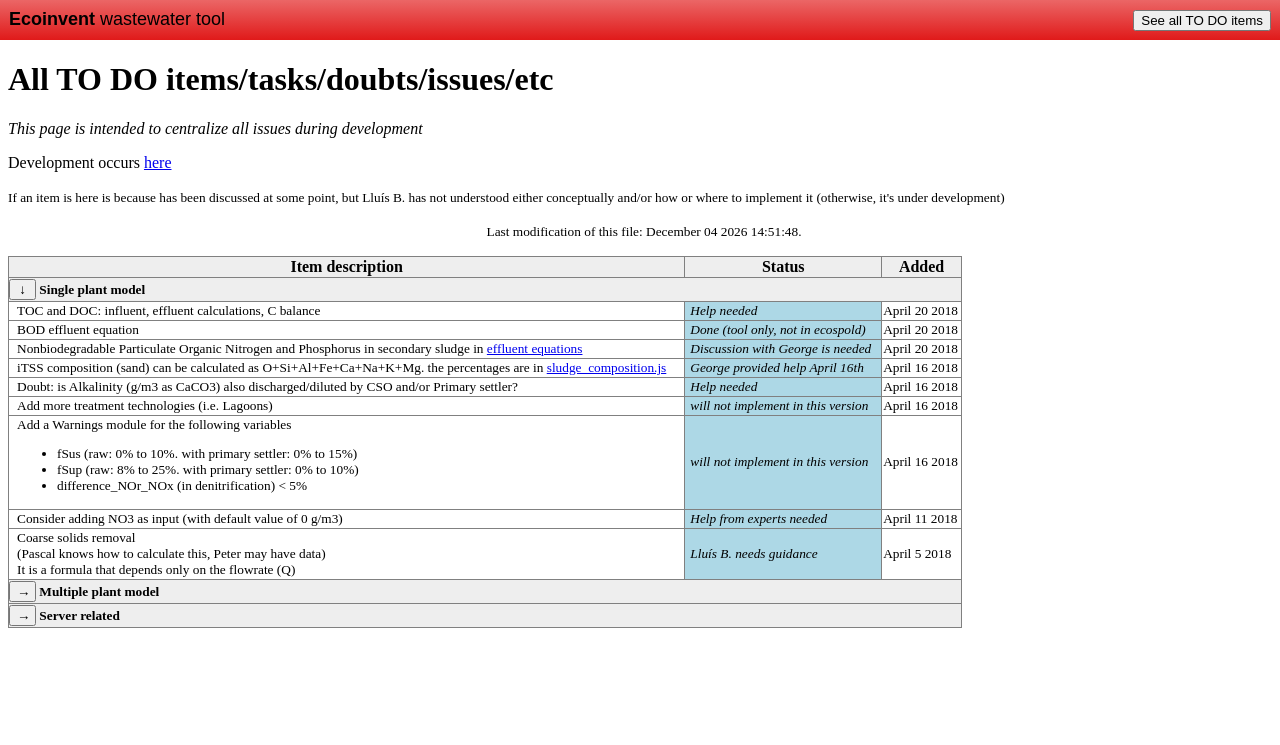
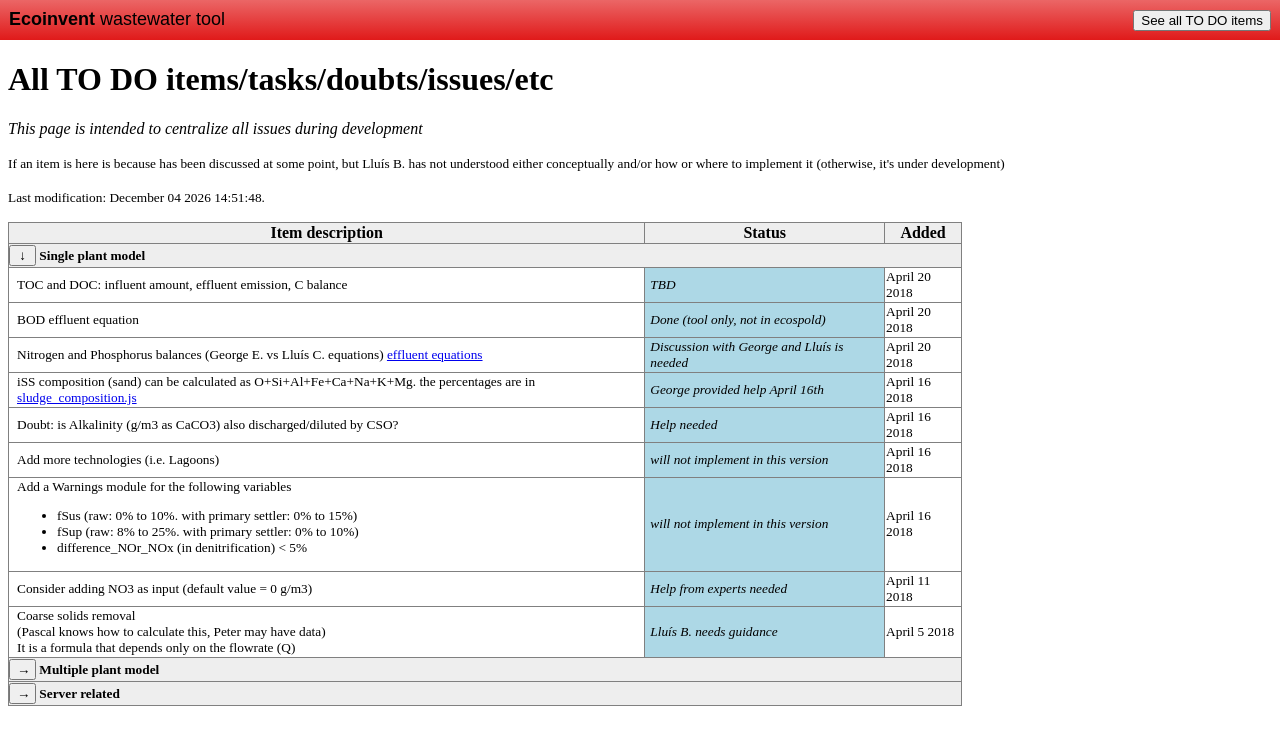
Before and after one commit to AnnaValls/ecoinvent, a PHP site: page /todo.php in a window 1280 px wide. Shown: the top 745 px of the page. Run offline with PHP 8.4, Linux system fonts and the light colour scheme.

Commit message:
update todo

```diff
--- a/todo.php
+++ b/todo.php
@@ -1,44 +1,40 @@
 <!doctype html><html><head><?php include'imports.php'?><title>TO DO items</title></head><body><?php include'navbar.php'?>
 <div id=root><div><h1>All TO DO items/tasks/doubts/issues/etc</h1>
-    <p><em>This page is intended to centralize all issues during development</em></p>
-    <div>
-      Development occurs <a href="//github.com/holalluis/ecoinvent" target=_blank>here</a>
-    </div>
-    <p><small>If an item is here is because has been discussed at some point, but Lluís B. has not understood either conceptually and/or how or where to implement it (otherwise, it's under development)</small></p>
-    <p><small><center>
-      <?php
-        $filepath=$_SERVER['DOCUMENT_ROOT'].$_SERVER['PHP_SELF'];
-        echo "Last modification of this file: " . date ("F d Y H:i:s.", filemtime($filepath));
-      ?>
-    </center></small></p>
+  <p><em>This page is intended to centralize all issues during development</em></p>
+  <p><small>If an item is here is because has been discussed at some point, but Lluís B. has not understood either conceptually and/or how or where to implement it (otherwise, it's under development)</small></p>
+  <p><small>
+    <?php
+      $filepath=$_SERVER['DOCUMENT_ROOT'].$_SERVER['PHP_SELF'];
+      echo "Last modification: " . date ("F d Y H:i:s.", filemtime($filepath));
+    ?>
+  </small></p>
 </div>
 
-<!--main table-->
-<table class=todo_items border=1><tr><th>Item description<th>Status<th>Added
+<!--main table--><table class=todo_items border=1><tr><th>Item description<th>Status<th>Added
   <tr><td header colspan=3><button class=toggleView onclick=toggleView(this,'single')>&darr;</button> Single plant model
   <tbody id=single style=display:nonee>
     <tr>
-      <td>TOC and DOC: influent, effluent calculations, C balance
-      <td>Help needed
+      <td>TOC and DOC: influent amount, effluent emission, C balance
+      <td>TBD
       <td>April 20 2018
     <tr>
       <td>BOD effluent equation
       <td>Done (tool only, not in ecospold)
       <td>April 20 2018
     <tr>
-      <td>Nonbiodegradable Particulate Organic Nitrogen and Phosphorus in secondary sludge in <a href=see.php?file=elementary.js&remark=Outputs.TKN.effluent.sludge>effluent equations</a>
-      <td>Discussion with George is needed
+      <td>Nitrogen and Phosphorus balances (George E. vs Lluís C. equations) <a href=see.php?file=elementary.js&remark=Outputs.TKN.effluent.sludge>effluent equations</a>
+      <td>Discussion with George and Lluís is needed
       <td>April 20 2018
     <tr>
-      <td>iTSS composition (sand) can be calculated as O+Si+Al+Fe+Ca+Na+K+Mg. the percentages are in <a href=see.php?file=sludge_composition.js&path=techs>sludge_composition.js</a>
+      <td>iSS composition (sand) can be calculated as O+Si+Al+Fe+Ca+Na+K+Mg. the percentages are in <a href=see.php?file=sludge_composition.js&path=techs>sludge_composition.js</a>
       <td>George provided help April 16th
       <td>April 16 2018
     <tr>
-      <td>Doubt: is Alkalinity (g/m3 as CaCO3) also discharged/diluted by CSO and/or Primary settler?
+      <td>Doubt: is Alkalinity (g/m3 as CaCO3) also discharged/diluted by CSO?
       <td>Help needed
       <td>April 16 2018
     <tr>
-      <td>Add more treatment technologies (i.e. Lagoons)
+      <td>Add more technologies (i.e. Lagoons)
       <td>will not implement in this version
       <td>April 16 2018
     <tr>
@@ -51,7 +47,7 @@
       <td>will not implement in this version
       <td>April 16 2018
     <tr>
-      <td>Consider adding NO3 as input (with default value of 0 g/m3)
+      <td>Consider adding NO3 as input (default value = 0 g/m3)
       <td>Help from experts needed
       <td>April 11 2018
     <tr>
@@ -73,7 +69,7 @@
       <td>Not sure if Pascal dealt with it
       <td>April 19 2018
     <tr>
-      <td>Peter's data (he said he would have the following countries)
+      <td>Peter's reference data:
         <ul>
           <li>Brazil
           <li>Switzerland
@@ -86,32 +82,10 @@
       <td>Data not received (only South Africa received from George)
       <td>April 10 2018
     <tr>
-      <td>Industrial factors [brewery, pig_manure, tanning_ww, thermomechanical_pulp_and_paper_ww]
-        <ul>
-          <li>CS_U [0.05, 0.08, 0.35, 0.30]
-          <li>CS_B [0.80, 0.20, 0.35, 0.10]
-          <li>X_B  [0.10, 0.65, 0.10, 0.15]
-          <li>X_U  [0.05, 0.15, 0.20, 0.45]
-        </ul>
-        see <a href=see.php?file=estimations.js>equations here</a>
-      <td>TO DO (Yves provided help on April 15th)
-      <td>April 9 2018
-    <tr>
-      <td>Ecospold generation is under development <a href="ecospold/wastewater_treatment_tool/">here</a>
-        <div>
-          <a target=_blank href="https://github.com/PascalLesage/wastewater_treatment_tool/blob/integration-with-icra/pycode/tool%20todos%20(beyond%20ecoSpold%20generation)">
-            tool todos (beyond ecoSpold generation)
-          </a>
-        </div>
-      <td>help provided by Pascal, under development
-      <td>April 4 2018
-    <tr>
-      <td>Show off data:
-        <br>
-        The user will be able to see what's happening in terms of equations
-        <br>
+      <td>Show off data: <br>
+        The user will be able to see what's happening in terms of equations <br>
         They will be able to acces all the wwtp data
-      <td>not sure how to proceed, need concrete instructions
+      <td>not sure how to proceed
       <td>April 4 2018
     <tr>
       <td>
@@ -138,7 +112,7 @@
   <tbody id=server style=display:none>
     <tr>
       <td>Install python &gt;= 3.5
-      <td>Mail sent to Oliver, he replied, and we are waiting for support
+      <td>Done
       <td>April 23 2018
   </tbody>
 </table>
```
